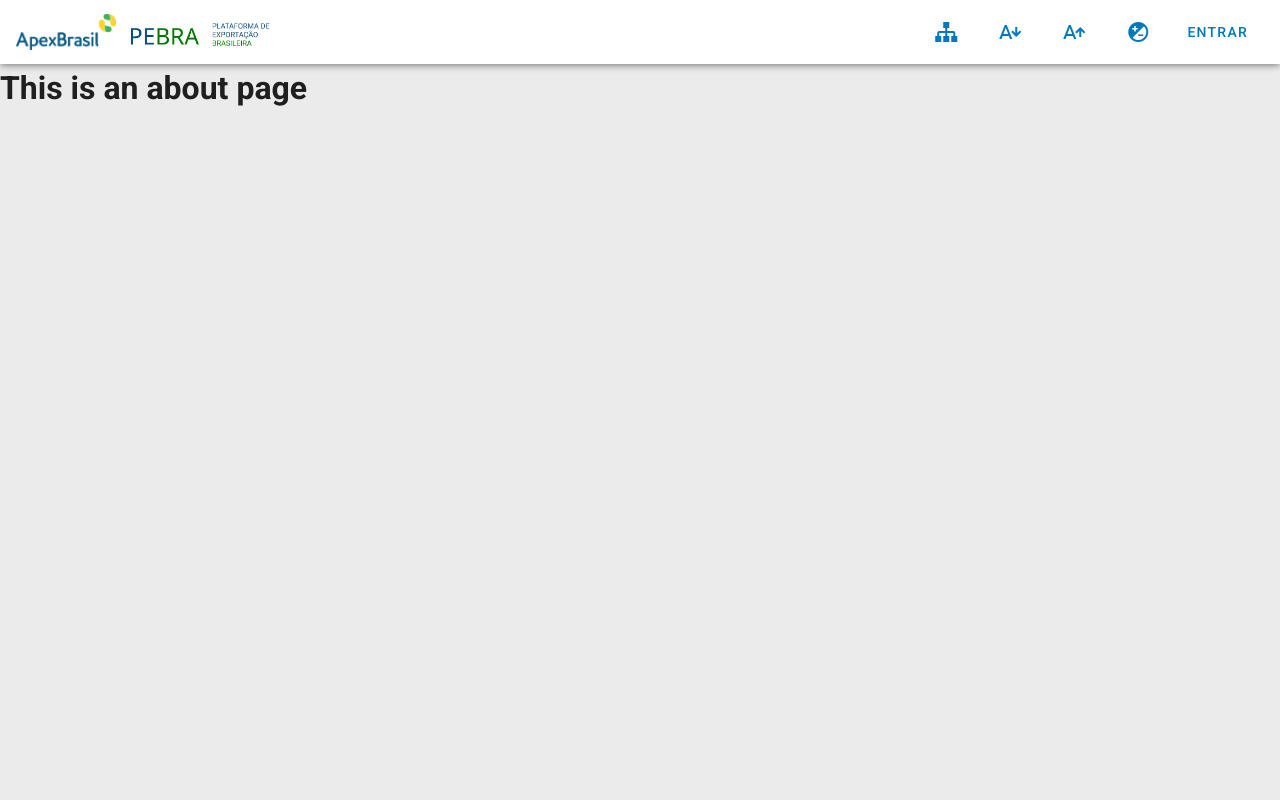
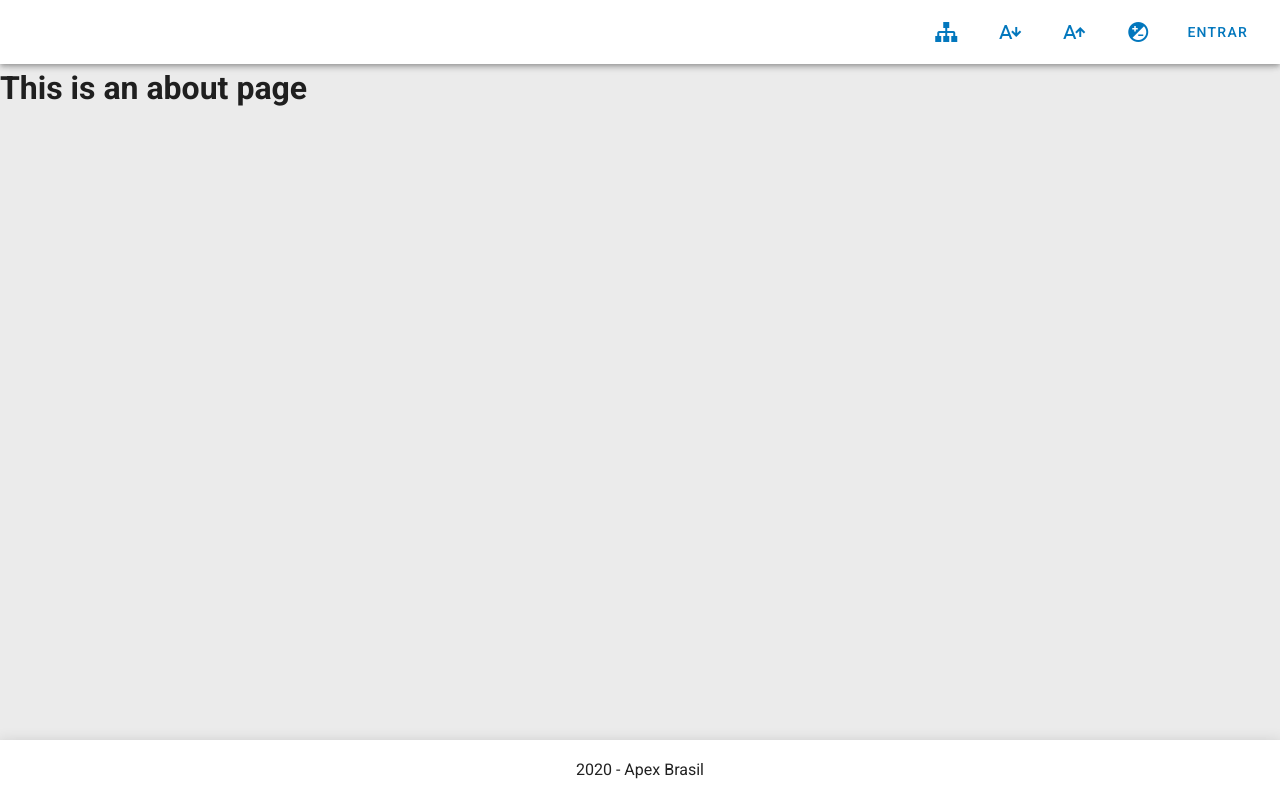
Before and after one commit to iagocaran/PEBRA, a Vue app: page /about in a window 1280 px wide. Built offline with nearby package versions, Linux system fonts and the light colour scheme.

Commit message:
Add Footer to App structure

```diff
--- a/src/App.vue
+++ b/src/App.vue
@@ -47,6 +47,12 @@
     <v-content>
       <router-view></router-view>
     </v-content>
+
+    <v-footer color="white" elevation="8">
+      <v-col class="text-center">
+        2020 - Apex Brasil
+      </v-col>
+    </v-footer>
   </v-app>
 </template>
 
```
